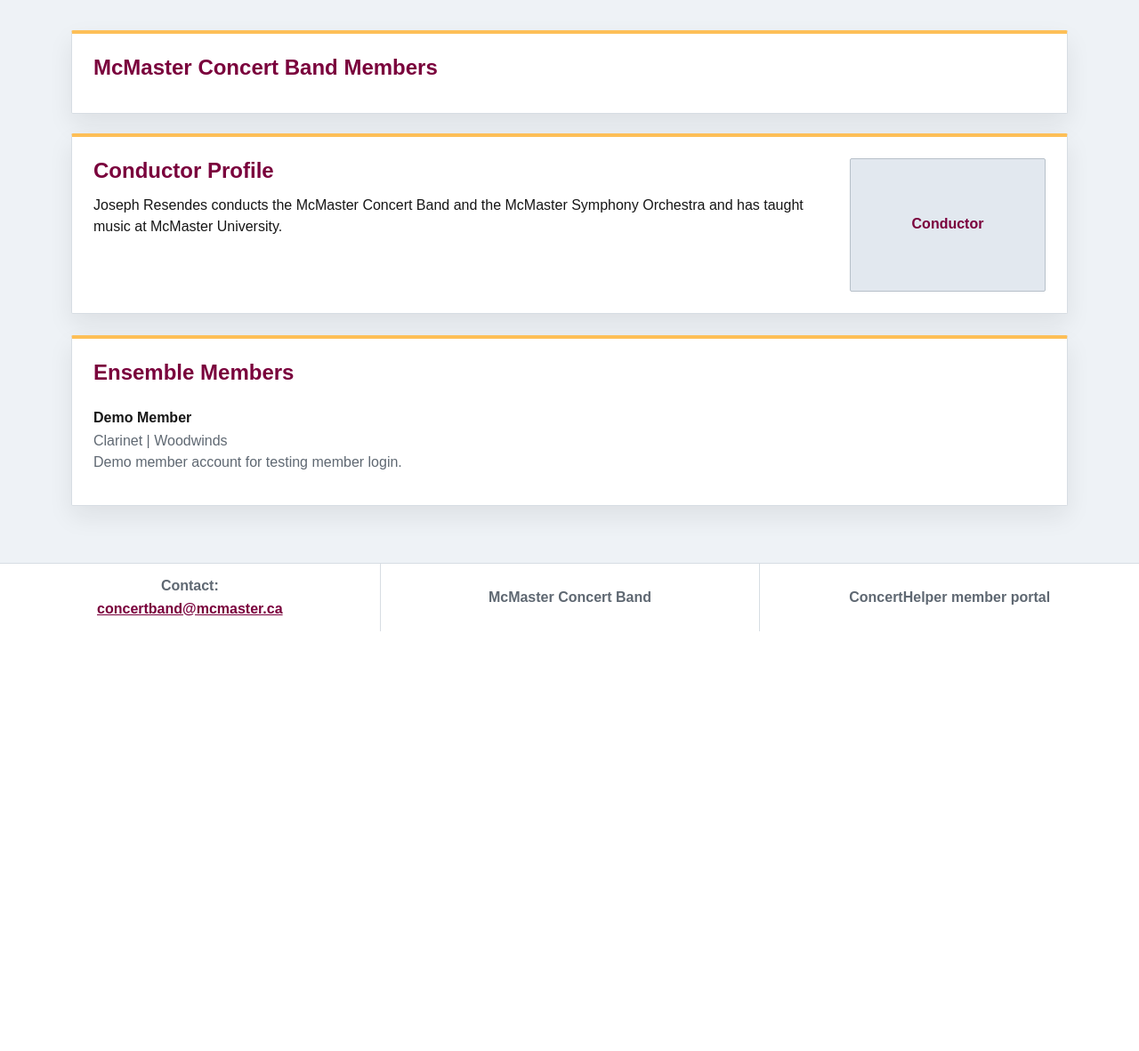
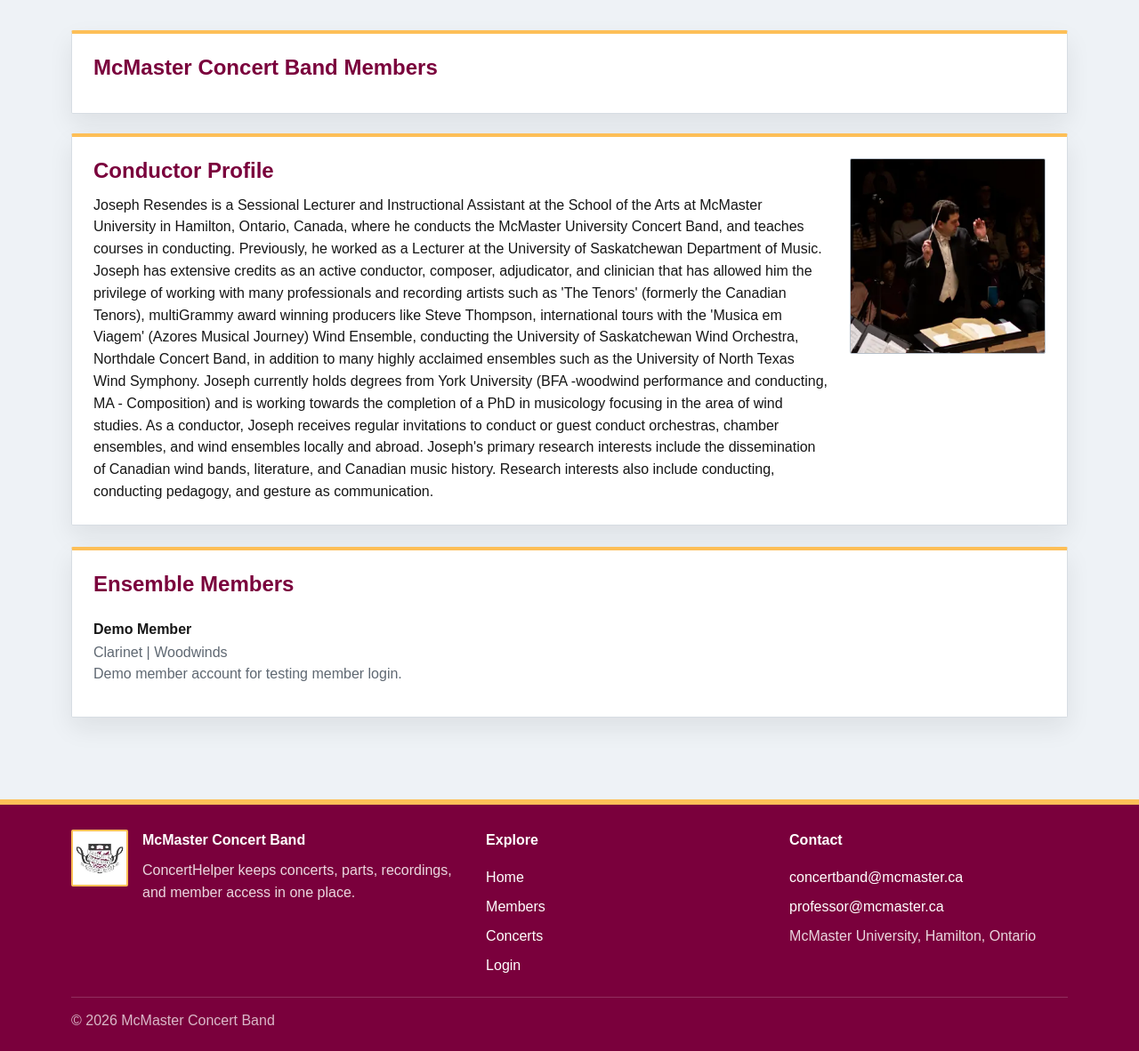
Before and after one commit to Romgi/1XD3-Group-31, a PHP site: page /concerthelper/members.php in a window 1280 px wide. Shown: the part 90-1272 px from the top of the page at 89% size. Before the commit the page ends 800 px from the top, so only its background shows below. Run offline with PHP 8.4, Linux system fonts and the light colour scheme; data comes from the database, SQL or seed files in the repository.

Commit message:
Added actual information

```diff
--- a/concerthelper/assets/css/app.css
+++ b/concerthelper/assets/css/app.css
@@ -79,8 +79,7 @@
 }
 
 .header-shell,
-.page-shell,
-.site-footer {
+.page-shell {
     width: min(1120px, calc(100% - 32px));
     margin: 0 auto;
 }
@@ -435,6 +448,13 @@
     margin-bottom: 24px;
 }
 
+.conductor-photo {
+    width: 100%;
+    border: 1px solid var(--line-strong);
+    border-radius: 2px;
+    object-fit: cover;
+}
+
 .member-section-grid {
     display: grid;
     grid-template-columns: repeat(auto-fit, minmax(230px, 1fr));
@@ -777,26 +736,85 @@
 }
 
 .site-footer {
-    width: 100%;
-    display: grid;
-    grid-template-columns: repeat(3, minmax(0, 1fr));
-    gap: 0;
-    border-top: 1px solid var(--line);
-    background: #ffffff;
+    margin-top: 40px;
+    border-top: 6px solid var(--gold);
+    background: var(--maroon);
+    color: #ffffff;
 }
 
-.footer-panel {
-    display: grid;
-    min-height: 76px;
-    place-items: center;
-    padding: 12px;
-    text-align: center;
-    color: var(--muted);
-    font-weight: 700;
+.site-footer a {
+    color: #ffffff;
+    text-decoration: none;
 }
 
-.footer-panel + .footer-panel {
-    border-left: 1px solid var(--line);
+.site-footer a:hover,
+.site-footer a:focus-visible {
+    color: var(--gold);
+}
+
+.site-footer-inner,
+.footer-bottom {
+    width: min(1120px, calc(100% - 32px));
+    margin: 0 auto;
+}
+
+.site-footer-inner {
+    display: grid;
+    grid-template-columns: minmax(0, 1.4fr) repeat(2, minmax(0, 1fr));
+    gap: 28px;
+    padding: 28px 0 22px;
+}
+
+.footer-brand-block {
+    display: grid;
+    grid-template-columns: 64px minmax(0, 1fr);
+    gap: 16px;
+    align-items: start;
+}
+
+.footer-logo {
+    width: 64px;
+    height: 64px;
+    border: 2px solid var(--gold);
+    border-radius: 2px;
+    background: #ffffff;
+    object-fit: cover;
+}
+
+.footer-brand-block h2,
+.footer-nav h2,
+.footer-contact h2 {
+    margin: 0 0 10px;
+    font-size: 1rem;
+    color: #ffffff;
+}
+
+.footer-brand-block p,
+.footer-contact p {
+    margin: 0;
+    color: rgba(255, 255, 255, 0.84);
+}
+
+.footer-nav {
+    display: grid;
+    gap: 8px;
+    align-content: start;
+}
+
+.footer-contact {
+    display: grid;
+    gap: 8px;
+    align-content: start;
+}
+
+.footer-bottom {
+    padding: 14px 0 22px;
+    border-top: 1px solid rgba(255, 255, 255, 0.18);
+}
+
+.footer-bottom p {
+    margin: 0;
+    color: rgba(255, 255, 255, 0.72);
 }
 
 @media (max-width: 760px) {
--- a/concerthelper/includes/footer.php
+++ b/concerthelper/includes/footer.php
@@ -1,12 +1,40 @@
     </main>
 
-    <footer class="site-footer" aria-label="Footer layout">
-        <div class="footer-panel">
-            Contact:
-            <a href="mailto:concertband@mcmaster.ca">concertband@mcmaster.ca</a>
+    <?php $footerRole = currentRole(); ?>
+    <footer class="site-footer" aria-label="Site footer">
+        <div class="site-footer-inner">
+            <section class="footer-brand-block" aria-labelledby="footer-brand-heading">
+                <img class="footer-logo" src="<?= e(appUrl("assets/images/logo.jpg")); ?>" alt="ConcertHelper logo">
+                <div>
+                    <h2 id="footer-brand-heading">McMaster Concert Band</h2>
+                    <p>ConcertHelper keeps concerts, parts, recordings, and member access in one place.</p>
+                </div>
+            </section>
+
+            <nav class="footer-nav" aria-label="Footer navigation">
+                <h2>Explore</h2>
+                <a href="<?= e(appUrl("index.php")); ?>">Home</a>
+                <a href="<?= e(appUrl("members.php")); ?>">Members</a>
+                <a href="<?= e(appUrl("concerts.php")); ?>">Concerts</a>
+                <?php if ($footerRole !== null): ?>
+                    <a href="<?= e(currentDashboardUrl()); ?>">Dashboard</a>
+                    <a href="<?= e(appUrl("logout.php")); ?>">Logout</a>
+                <?php else: ?>
+                    <a href="<?= e(appUrl("login.php")); ?>">Login</a>
+                <?php endif; ?>
+            </nav>
+
+            <section class="footer-contact" aria-labelledby="footer-contact-heading">
+                <h2 id="footer-contact-heading">Contact</h2>
+                <p><a href="mailto:concertband@mcmaster.ca">concertband@mcmaster.ca</a></p>
+                <p><a href="mailto:professor@mcmaster.ca">professor@mcmaster.ca</a></p>
+                <p>McMaster University, Hamilton, Ontario</p>
+            </section>
         </div>
-        <div class="footer-panel">McMaster Concert Band</div>
-        <div class="footer-panel">ConcertHelper member portal</div>
+
+        <div class="footer-bottom">
+            <p>&copy; <?= e((string) date("Y")); ?> McMaster Concert Band</p>
+        </div>
     </footer>
     </div>
 </body>
--- a/concerthelper/members.php
+++ b/concerthelper/members.php
@@ -25,11 +25,36 @@
     <div>
         <h2 id="conductor-profile">Conductor Profile</h2>
         <p>
-            Joseph Resendes conducts the McMaster Concert Band and the McMaster Symphony Orchestra
-            and has taught music at McMaster University.
+            Joseph Resendes is a Sessional Lecturer and Instructional Assistant at
+the School of the Arts at McMaster University in Hamilton, Ontario,
+Canada, where he conducts the McMaster University Concert Band,
+and teaches courses in conducting. Previously, he worked as a
+Lecturer at the University of Saskatchewan Department of Music.
+Joseph has extensive credits as an active conductor, composer,
+adjudicator, and clinician that has allowed him the privilege of working
+with many professionals and recording artists such as 'The Tenors'
+(formerly the Canadian Tenors), multiGrammy award winning
+producers like Steve Thompson, international tours with the 'Musica
+em Viagem' (Azores Musical Journey) Wind Ensemble, conducting the
+University of Saskatchewan Wind Orchestra, Northdale Concert Band,
+in addition to many highly acclaimed ensembles such as the University
+of North Texas Wind Symphony.
+Joseph currently holds degrees from York University (BFA -woodwind
+performance and conducting, MA - Composition) and is working
+towards the completion of a PhD in musicology focusing in the area of
+wind studies. As a conductor, Joseph receives regular invitations to
+conduct or guest conduct orchestras, chamber ensembles, and wind
+ensembles locally and abroad. Joseph's primary research interests
+include the dissemination of Canadian wind bands, literature, and
+Canadian music history. Research interests also include conducting,
+conducting pedagogy, and gesture as communication.
+
         </p>
     </div>
-    <div class="image-placeholder" aria-label="Conductor visual placeholder">Conductor</div>
+    <img
+        class="conductor-photo"
+        src="<?= e(appUrl("assets/images/conductor.webp")); ?>"
+        alt="Joseph Resendes conducting the McMaster Concert Band">
 </section>
 
 <?php if ($loadError !== null): ?>
```
Also changed, not shown: other parts of concerthelper/assets/css/app.css (+17 -70 lines), concerthelper/admin-dashboard.php (+0 -32 lines), concerthelper/index.php (+8 -5 lines), concerthelper/assets/images/conductor.webp (added), concerthelper/assets/images/large.webp (added), concerthelper/assets/images/small1.webp (added), concerthelper/assets/images/small2.webp (added), concerthelper/assets/images/small3.webp (added).
